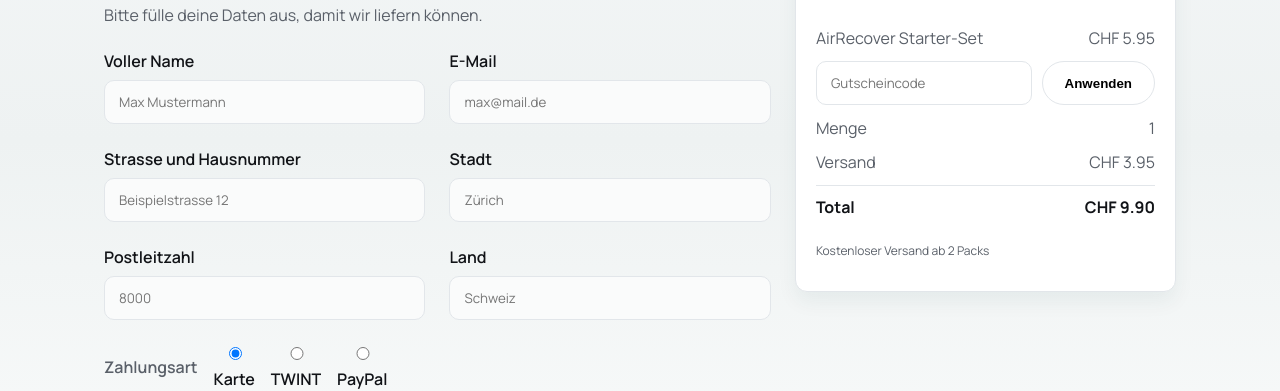
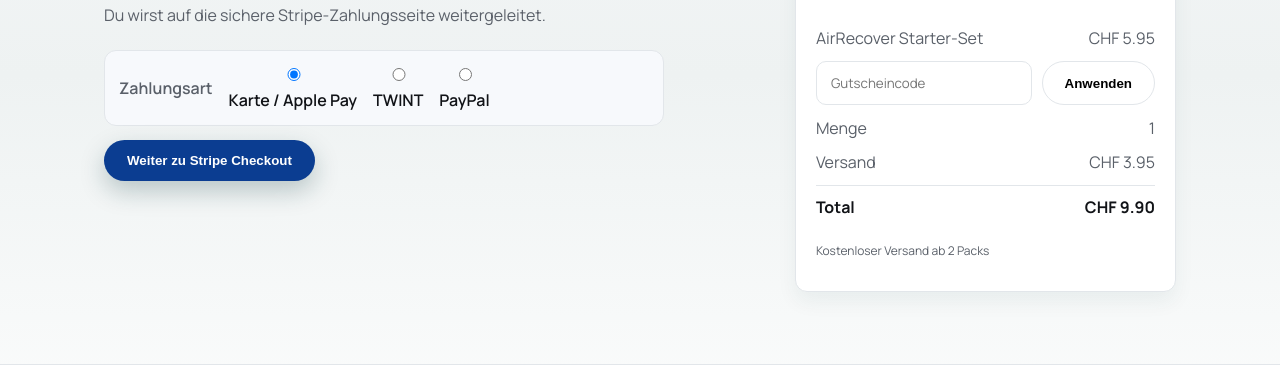
Before and after one commit to amidmahmud01-boop/AirRecover, a website: page checkout.html in a window 1280 px wide. Shown: the part 226-617 px from the top of the page. Drawn offline with Linux system fonts and the light colour scheme.

Commit message:
Replace Mollie with Stripe hosted checkout

```diff
--- a/checkout.html
+++ b/checkout.html
@@ -3,8 +3,8 @@
 <head>
   <meta charset="utf-8" />
   <meta name="viewport" content="width=device-width, initial-scale=1" />
-  <title>AirRecover – Checkout</title>
-  <meta name="description" content="AirRecover Checkout – sichere Bestellung." />
+  <title>AirRecover - Checkout</title>
+  <meta name="description" content="AirRecover Checkout - sichere Bestellung." />
   <link rel="stylesheet" href="styles.css" />
 </head>
 <body>
@@ -19,7 +19,7 @@
         <a href="index.html#benefits">Vorteile</a>
         <a href="index.html#faq">FAQ</a>
       </nav>
-      <a class="btn btn-ghost" href="index.html">Zurück zur Produktseite</a>
+      <a class="btn btn-ghost" href="index.html">Zuruck zur Produktseite</a>
     </div>
   </header>
 
@@ -28,43 +28,19 @@
       <div class="container checkout-page">
         <div>
           <h1>Checkout</h1>
-          <p class="muted">Bitte fülle deine Daten aus, damit wir liefern können.</p>
-          <form class="checkout-form" id="checkoutForm">
-            <label>
-              Voller Name
-              <input type="text" placeholder="Max Mustermann" required />
-            </label>
-            <label>
-              E-Mail
-              <input type="email" placeholder="max@mail.de" required />
-            </label>
-            <label>
-              Strasse und Hausnummer
-              <input type="text" placeholder="Beispielstrasse 12" required />
-            </label>
-            <label>
-              Stadt
-              <input type="text" placeholder="Zürich" required />
-            </label>
-            <label>
-              Postleitzahl
-              <input type="text" placeholder="8000" required />
-            </label>
-            <label>
-              Land
-              <input type="text" placeholder="Schweiz" required />
-            </label>
+          <p class="muted">Du wirst auf die sichere Stripe-Zahlungsseite weitergeleitet.</p>
+          <form class="checkout-form checkout-hosted" id="checkoutForm">
             <div class="checkout-pay">
               <span>Zahlungsart</span>
-              <label><input type="radio" name="pay" value="card" checked /> Karte</label>
+              <label><input type="radio" name="pay" value="card" checked /> Karte / Apple Pay</label>
               <label><input type="radio" name="pay" value="twint" /> TWINT</label>
               <label><input type="radio" name="pay" value="paypal" /> PayPal</label>
             </div>
-            <button class="btn btn-primary" type="submit">Jetzt bezahlen</button>
+            <button class="btn btn-primary" type="submit">Weiter zu Stripe Checkout</button>
           </form>
         </div>
         <aside class="cart-summary">
-          <h3>Bestellübersicht</h3>
+          <h3>Bestellubersicht</h3>
           <div class="summary-row">
             <span>AirRecover Starter-Set</span>
             <span id="summarySubtotal">CHF 5.95</span>
@@ -98,12 +74,12 @@
           <span class="brand-mark">AR</span>
           <span class="brand-name">AirRecover</span>
         </div>
-        <p>Für freie Nasenatmung – Tag und Nacht.</p>
+        <p>Fur freie Nasenatmung - Tag und Nacht.</p>
       </div>
       <div class="footer-links">
         <a href="#">Kontakt</a>
         <a href="#">Versand</a>
-        <a href="#">Rückerstattungen</a>
+        <a href="#">Ruckerstattungen</a>
         <a href="#">Impressum</a>
       </div>
     </div>
--- a/styles.css
+++ b/styles.css
@@ -987,3 +987,23 @@ a {
     align-items: flex-start;
   }
 }
+
+/* Stripe hosted checkout handoff */
+.checkout-hosted {
+  grid-template-columns: 1fr;
+  gap: 14px;
+  max-width: 560px;
+}
+
+.checkout-hosted .checkout-pay {
+  grid-column: 1;
+  background: #f7f9fc;
+  border: 1px solid var(--border);
+  border-radius: 12px;
+  padding: 14px;
+}
+
+.checkout-hosted .btn {
+  grid-column: 1;
+  justify-self: start;
+}
```
